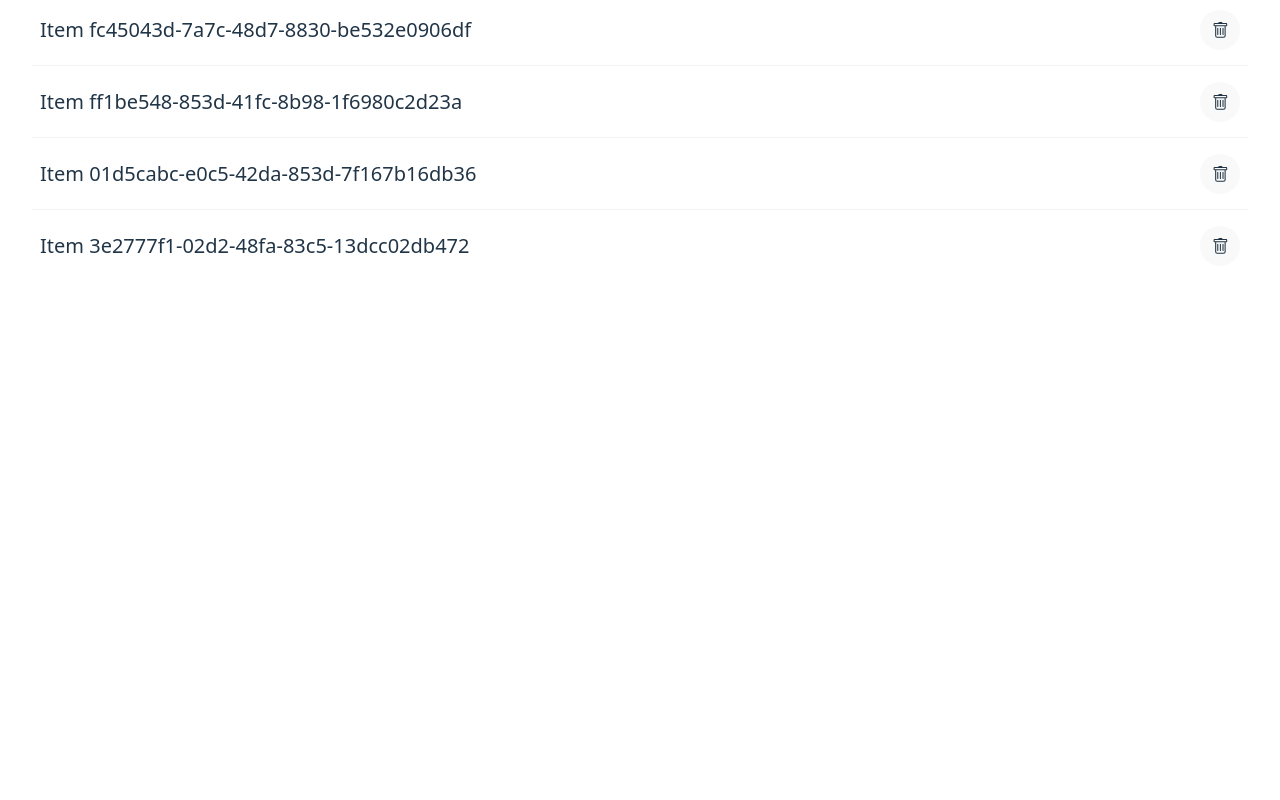
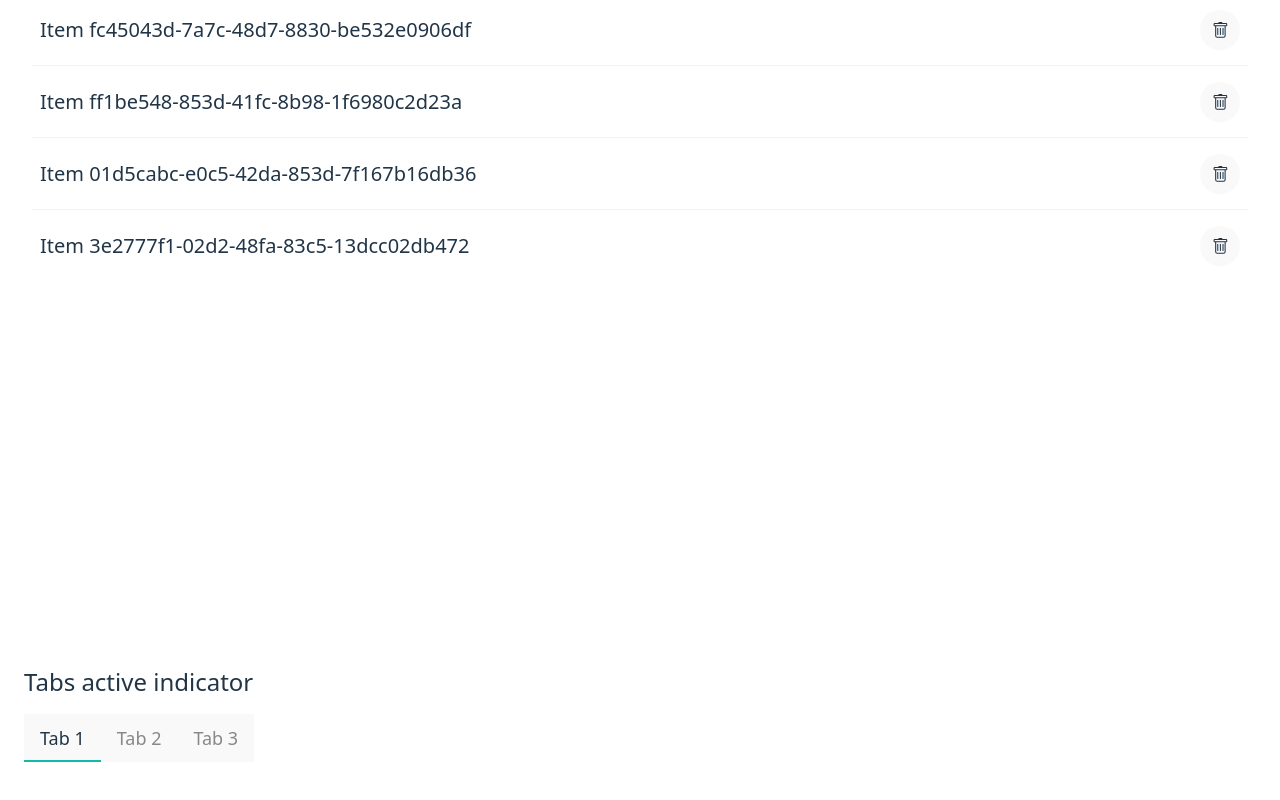
Before and after one commit to chr1s1k/fe-mambo-jambo-web-apis, a React (Vite) app: page /view-transition in a window 1280 px wide. Shown: the part 230-1030 px from the top of the page. Before the commit the page ends 920 px from the top, so only its background shows below. Built offline with nearby package versions, Linux system fonts and the light colour scheme.

Commit message:
Add ViewTransition example 2

```diff
--- a/src/index.css
+++ b/src/index.css
@@ -110,3 +110,19 @@ h1 {
   /* animation: slideInLeft 0.5s; */
   animation: scaleIn 0.5s;
 }
+
+.tab-active {
+  @apply relative;
+}
+
+.tab-active::after {
+  position: absolute;
+  left: 0;
+  bottom: 0;
+  right: 0;
+  height: 0.125rem;
+  --tw-bg-opacity: 1;
+  background-color: rgb(20 184 166 / var(--tw-bg-opacity, 1));
+  content: " ";
+  view-transition-name: tab-active-indicator;
+}
--- a/src/pages/ViewTransition.tsx
+++ b/src/pages/ViewTransition.tsx
@@ -1,3 +1,4 @@
+import clsx from "clsx"
 import { MouseEvent, useRef, useState } from "react"
 import { flushSync } from "react-dom"
 
@@ -50,6 +51,22 @@ export default function ViewTransition() {
     justAddedRef.current.style.viewTransitionName = `item-${newId}`
   }
 
+  // -------------------------------------------------------------------------
+  const [activeTab, setActiveTab] = useState(0)
+
+  const changeActiveTab = (idx: number) => {
+    if (!document.startViewTransition) {
+      setActiveTab(idx)
+      return
+    }
+
+    document.startViewTransition(() => {
+      flushSync(() => {
+        setActiveTab(idx)
+      })
+    })
+  }
+
   return (
     <>
       <div className="flex flex-wrap gap-2 items-center mb-6">
@@ -94,6 +111,35 @@ export default function ViewTransition() {
           ))}
         </ul>
       </section>
+      <section className="min-h-svh">
+        <h2 className="text-2xl mb-4">Tabs active indicator</h2>
+        <div role="tablist" className="tabs tabs-bordered tabs-lg">
+          <button
+            type="button"
+            role="tab"
+            className={clsx("tab", { "tab-active": activeTab === 0 })}
+            onClick={() => changeActiveTab(0)}
+          >
+            Tab 1
+          </button>
+          <button
+            type="button"
+            role="tab"
+            className={clsx("tab", { "tab-active": activeTab === 1 })}
+            onClick={() => changeActiveTab(1)}
+          >
+            Tab 2
+          </button>
+          <button
+            type="button"
+            role="tab"
+            className={clsx("tab", { "tab-active": activeTab === 2 })}
+            onClick={() => changeActiveTab(2)}
+          >
+            Tab 3
+          </button>
+        </div>
+      </section>
     </>
   )
 }
```
